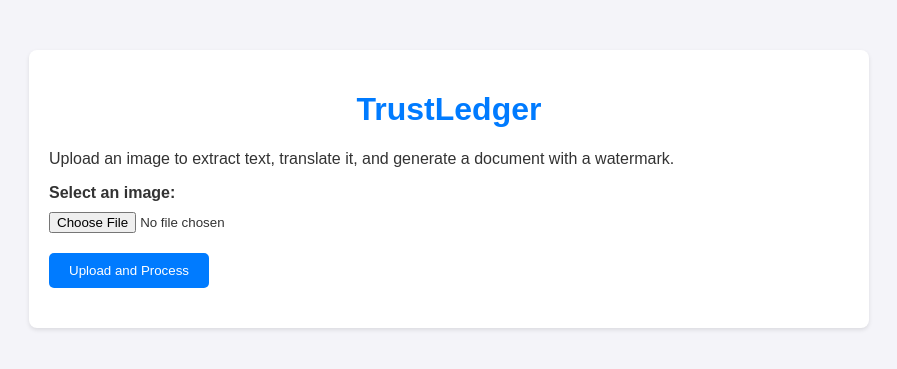
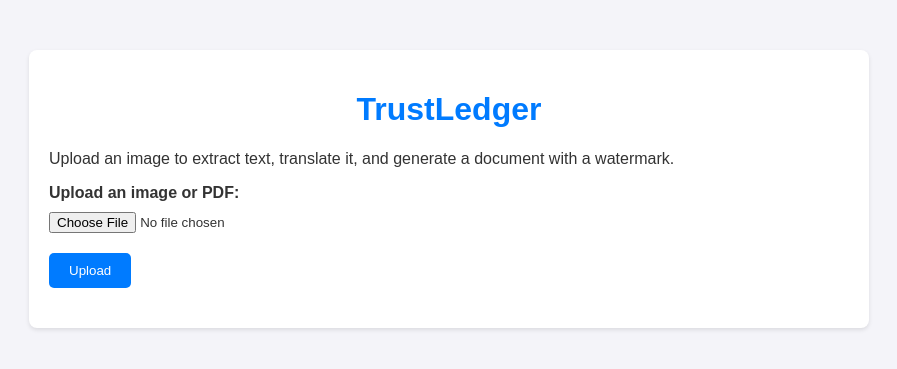
Before and after one commit to MajorMask/TrustLedger, a Flask app: page / in a window 1280 px wide. Shown: the top 369 px of the page, without its empty margins (191-1088 px from the left). Run offline with Flask 3, Linux system fonts and the light colour scheme.

Commit message:
PDF accepted but not working properly

```diff
--- a/templates/index.html
+++ b/templates/index.html
@@ -12,9 +12,9 @@
         <p>Upload an image to extract text, translate it, and generate a document with a watermark.</p>
 
         <form id="uploadForm" enctype="multipart/form-data">
-            <label for="image">Select an image:</label>
-            <input type="file" id="image" name="image" accept="image/png, image/jpeg" required>
-            <button type="submit">Upload and Process</button>
+            <label for="image">Upload an image or PDF:</label>
+            <input type="file" id="image" name="image" accept=".png, .jpg, .jpeg, .pdf" required>
+            <button type="submit">Upload</button>
         </form>
 
         <div id="result" style="display: none;">
```
